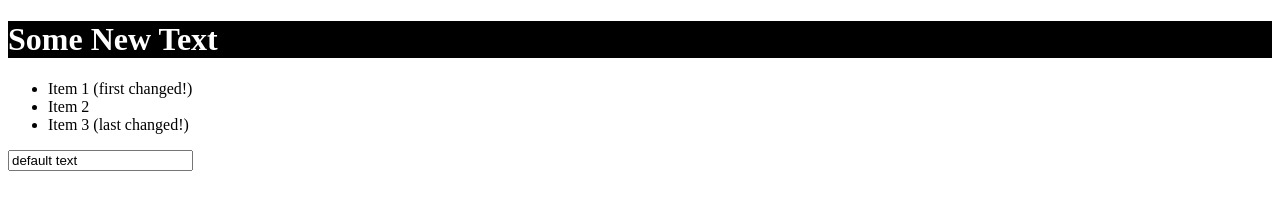
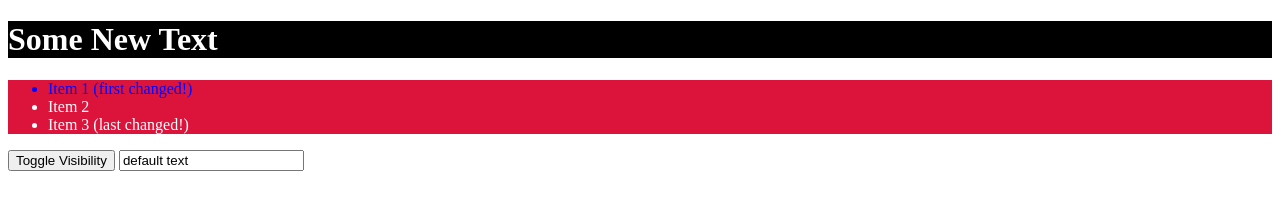
Before and after one commit to shimulckbt/javascript-practice, a plain HTML site: page browser-dom/index.html in a window 1280 px wide. Drawn offline with Linux system fonts and the light colour scheme.

Commit message:
change css class

```diff
--- a/browser-dom/app.js
+++ b/browser-dom/app.js
@@ -8,3 +8,22 @@ const liLast = document.querySelector('li:last-of-type');
 liLast.textContent = liLast.textContent + ' (last changed!)';
 const liFirst = document.querySelector('li:first-of-type');
 liFirst.textContent = liFirst.textContent + ' (first changed!)';
+
+ulID = document.querySelector("#asd");
+ulID.style.color = "blue";
+
+const section = document.querySelector('section');
+const button = document.querySelector('button');
+// section.style.backgroundColor = 'green';
+section.className = 'red-bg';
+
+button.addEventListener('click', () => {
+   // if (section.className === 'red-bg visible') {
+   //    section.className = 'red-bg invisible';
+   // } else {
+   //    section.className = 'red-bg visible';
+   // }
+   // section.classList.toggle('visible');
+   section.classList.toggle('invisible');
+
+})
--- a/browser-dom/index.html
+++ b/browser-dom/index.html
@@ -6,6 +6,21 @@
   <meta name="viewport" content="width=device-width, initial-scale=1.0">
   <meta http-equiv="X-UA-Compatible" content="ie=edge">
   <title>DOM Interaction</title>
+
+  <style>
+    .red-bg {
+      background-color: crimson;
+      color: white;
+    }
+
+    .visible {
+      display: block;
+    }
+
+    .invisible {
+      display: none;
+    }
+  </style>
   <script src="app.js" defer></script>
 </head>
 
@@ -13,12 +28,14 @@
   <header>
     <h1 id="main-title">Dive into the DOM!</h1>
   </header>
-  <ul>
-    <li>Item 1</li>
-    <li class="list-item">Item 2</li>
-    <li class="list-item">Item 3</li>
-  </ul>
-
+  <section class="red-bg visible">
+    <ul>
+      <li id="asd" class="list-item">Item 1</li>
+      <li class="list-item">Item 2</li>
+      <li class="list-item">Item 3</li>
+    </ul>
+  </section>
+  <button>Toggle Visibility</button>
   <input type="text" value="default text">
 </body>
 
```
